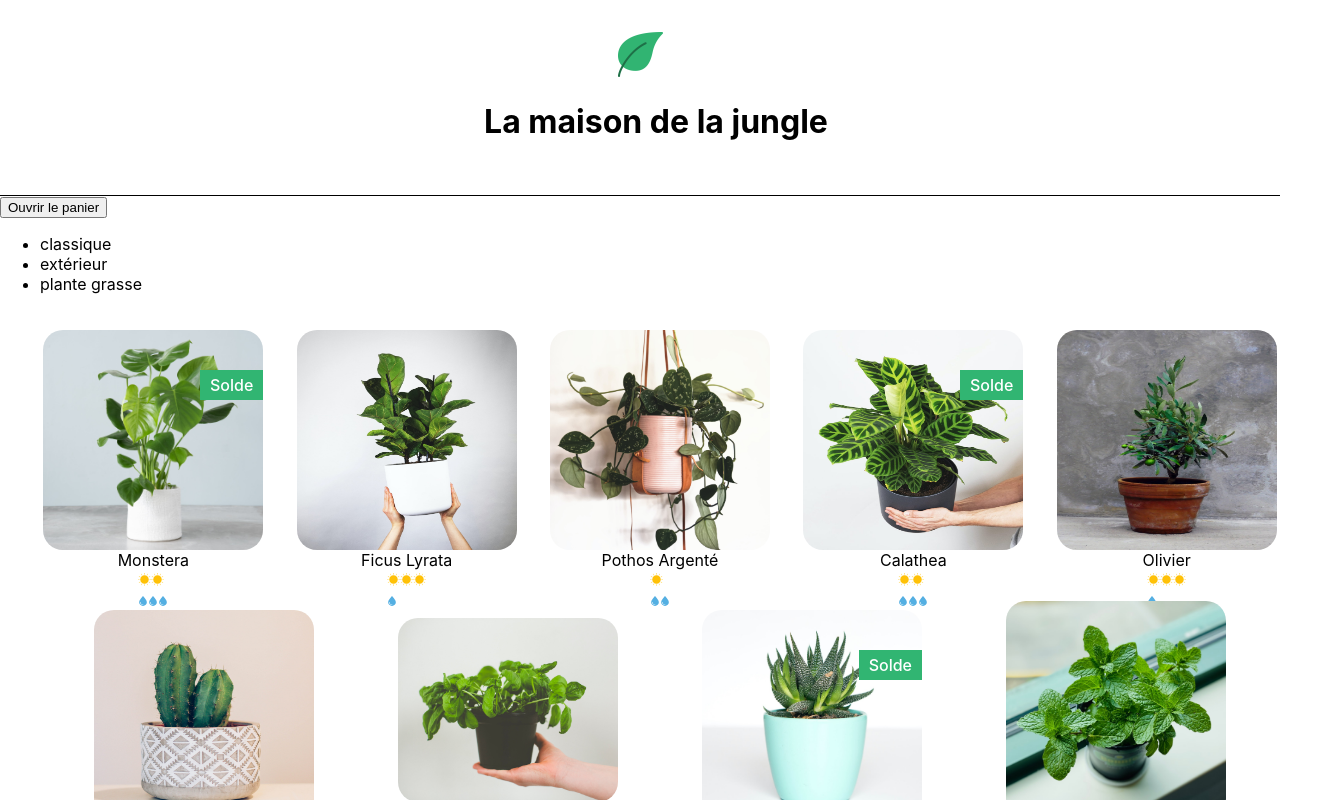
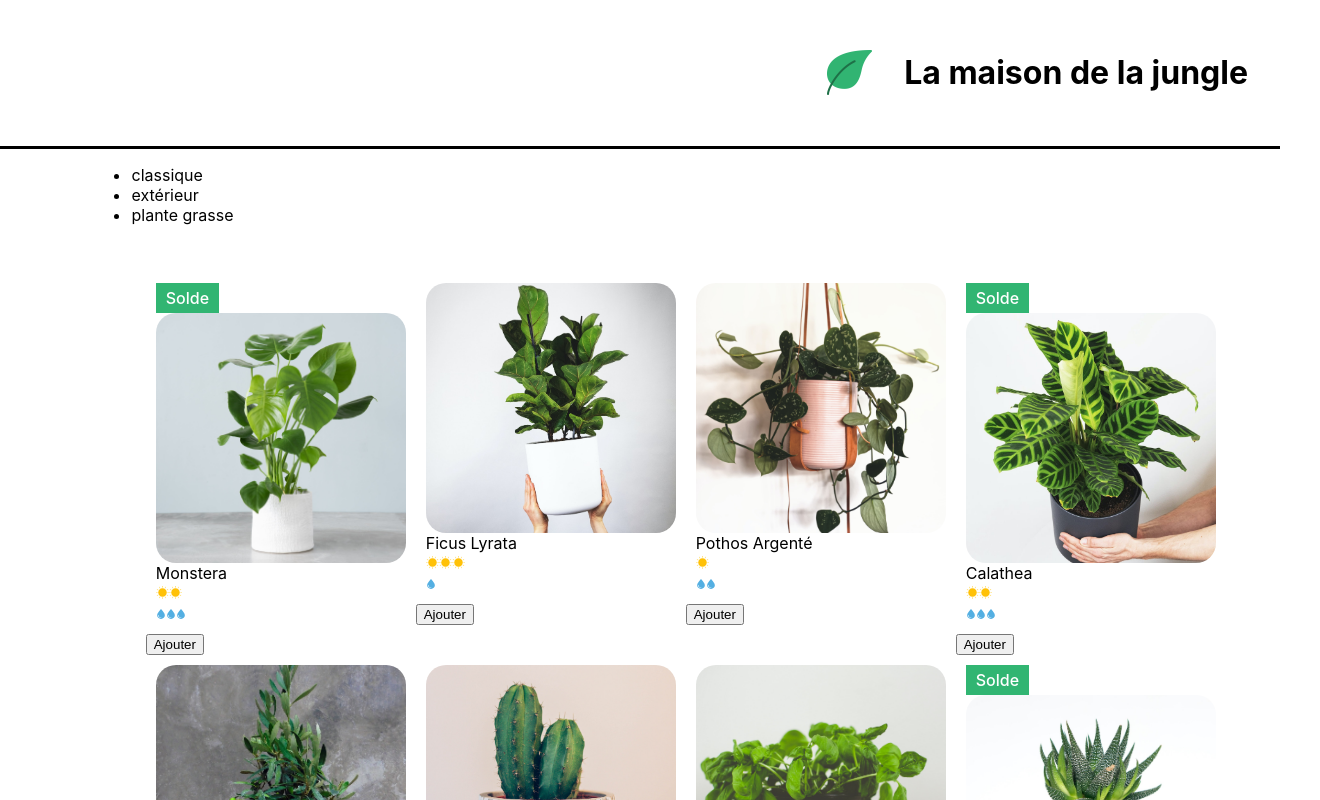
Before and after one commit to Ambrosioc/la-maison-jungle, a React (Create React App) app: page / in a window 1280 px wide. Shown: the top 800 px of the page, 1320 px wide, since content can reach past the window. Built offline with nearby package versions, Linux system fonts and the light colour scheme.

Commit message:
add state ShoppingList

```diff
--- a/public/index.html
+++ b/public/index.html
@@ -1,8 +1,8 @@
 <!DOCTYPE html>
-<html lang="en">
+<html lang="fr">
   <head>
     <meta charset="utf-8" />
-    <link rel="icon" href="%PUBLIC_URL%/favicon.ico" />
+    <link rel="icon" href="" />
     <meta name="viewport" content="width=device-width, initial-scale=1" />
     <meta name="theme-color" content="#000000" />
     <meta
@@ -24,7 +24,7 @@
       work correctly both with client-side routing and a non-root public URL.
       Learn how to configure a non-root public URL by running `npm run build`.
     -->
-    <title>React App</title>
+    <title>La maison Jungle</title>
   </head>
   <body>
     <noscript>You need to enable JavaScript to run this app.</noscript>
--- a/src/components/App.js
+++ b/src/components/App.js
@@ -4,8 +4,11 @@ import Cart from "./Cart";
 import ShoppingList from "./ShoppingList";
 import Footer from "./Footer";
 import "../styles/Layout.css";
+import { useState } from "react";
 
 function App() {
+  const [cart, updateCart] = useState([]);
+
   return (
     <>
       <Banner>
@@ -13,8 +16,8 @@ function App() {
         <h1 className="lmj-title">La maison de la jungle</h1>
       </Banner>
       <div className="lmj-layout-inner">
-        <Cart />
-        <ShoppingList />
+        <Cart cart={cart} updateCart={updateCart} />
+        <ShoppingList cart={cart} updateCart={updateCart} />
       </div>
       <Footer />
     </>
--- a/src/components/Cart.js
+++ b/src/components/Cart.js
@@ -1,9 +1,8 @@
 import React, { useState } from "react";
 import "../styles/Cart.css";
 
-function Cart() {
+function Cart({ cart, updateCart }) {
   const monsteraPrice = 8;
-  const [cart, updateCart] = useState(0);
   const [isOpened, setIsOpened] = useState(false);
 
   return isOpened ? (
@@ -26,6 +25,7 @@ function Cart() {
         </button>
       </div>
       <h3>Total : {monsteraPrice * cart} €</h3>
+      <button onClick={() => updateCart(0)}>Supprimer le panier</button>
     </div>
   ) : (
     <button
--- a/src/components/PlantItem.js
+++ b/src/components/PlantItem.js
@@ -14,8 +14,8 @@ function PlantItem({ cover, name, water, light, isSpecialOffer, isBestSale }) {
         handleClick(name);
       }}
     >
+      {isSpecialOffer && <div className="lmj-sales">Solde</div>}
       <img className="lmj-plant-item-cover" src={cover} alt={`${name} cover`} />
-      {isSpecialOffer && <div className="lmj-sales">Solde</div>}
       {name}
       {isBestSale && <div>Meilleur vente 🔥🔥</div>}
       <div>
--- a/src/components/ShoppingList.js
+++ b/src/components/ShoppingList.js
@@ -2,7 +2,7 @@ import { plantList } from "../data/plantList";
 import "../styles/ShoppingList.css";
 import PlantItem from "./PlantItem";
 
-function ShoppingList() {
+function ShoppingList({ cart, updateCart }) {
   const categories = plantList.reduce(
     (acc, plant) =>
       acc.includes(plant.category) ? acc : acc.concat(plant.category),
@@ -19,6 +19,7 @@ function ShoppingList() {
       <ul className="lmj-plant-list">
         {plantList.map(
           ({ id, cover, name, water, light, isSpecialOffer, isBestSale }) => (
+            <div>
               <PlantItem
                 id={id}
                 cover={cover}
@@ -28,6 +29,8 @@ function ShoppingList() {
                 isSpecialOffer={isSpecialOffer}
                 isBestSale={isBestSale}
               />
+              <button onClick={() => updateCart(cart + 1)}>Ajouter</button>
+            </div>
           )
         )}
       </ul>
--- a/src/styles/Banner.css
+++ b/src/styles/Banner.css
@@ -1,14 +1,19 @@
 .lmj-banner {
   color: black;
-  text-align: center;
+  text-align: right;
   padding: 32px;
-  border-bottom: solid 1px black;
+  border-bottom: solid 3px black;
+  display: flex;
+  justify-content: flex-end;
+  flex-direction: row;
+  align-items: center;
+}
+
+.lmj-title {
+  padding-left: 32px;
 }
 
 .lmj-logo {
+  height: 45px;
   width: 45px;
-  height: 45px;
 }
-.lmj-title {
-  padding-left: 32px;
-}
--- a/src/styles/Cart.css
+++ b/src/styles/Cart.css
@@ -1,5 +1,34 @@
 .lmj-cart {
+  color: white;
+  background-color: #31b572;
   padding: 32px;
-  color: #fff;
-  background-color: #31b572;
+  display: flex;
+  flex-direction: column;
+  justify-content: flex-start;
+  width: 200px;
 }
+
+.lmj-cart-add-button {
+  margin-left: 32px;
+  cursor: pointer;
+}
+
+.lmj-cart-toggle-button {
+  background: none;
+  outline: none;
+  border: none;
+  font-weight: 600;
+  cursor: pointer;
+  align-self: self-start;
+  padding: 0;
+  color: white;
+}
+
+.lmj-cart-closed {
+  padding: 32px;
+  width: 200px;
+}
+
+.lmj-cart-closed > button {
+  color: black;
+}
--- a/src/styles/Layout.css
+++ b/src/styles/Layout.css
@@ -0,0 +1,4 @@
+.lmj-layout-inner {
+  display: flex;
+  flex-direction: row;
+}
--- a/src/styles/PlantItem.css
+++ b/src/styles/PlantItem.css
@@ -1,13 +1,28 @@
-.lmj-plant-item-cover {
+/* .lmj-plant-item-cover {
   height: 220px;
   width: 220px;
   border-radius: 20px;
 }
 
 .lmj-plant-item {
-  margin: 30px 10px 30px 10px;
+  margin: 65px 10px 30px 10px;
   display: flex;
   justify-content: center;
   flex-direction: column;
   text-transform: capitalize;
+} */
+.lmj-plant-item-cover {
+  height: 250px;
+  width: 250px;
+  border-radius: 20px;
+  object-fit: cover;
 }
+
+.lmj-plant-item {
+  margin: 10px;
+  display: flex;
+  align-items: flex-start;
+  justify-content: center;
+  flex-direction: column;
+  text-transform: capitalize;
+}
--- a/src/styles/ShoppingList.css
+++ b/src/styles/ShoppingList.css
@@ -1,26 +1,16 @@
-.lmj-plant-list {
-  list-style-type: none;
-  padding: 20px;
-  display: flex;
-  justify-content: space-evenly;
-  flex-wrap: wrap;
+.lmj-shopping-list {
   width: 100%;
 }
 
-.lmj-plant-item {
-  height: 220px;
-  width: 220px;
-  border-radius: 20px;
-  margin: 10px;
+.lmj-plant-list {
+  list-style-type: none;
+  padding: 32px;
   display: flex;
-  align-items: center;
+  flex-wrap: wrap;
   justify-content: center;
-  flex-direction: column;
-  position: relative;
 }
 
 .lmj-sales {
-  position: absolute;
   right: 0px;
   top: 10px;
   font-weight: 500;
```
Also changed, not shown: src/assets/lotus.png (added). Lines whose indentation alone changed are shown as unchanged.
